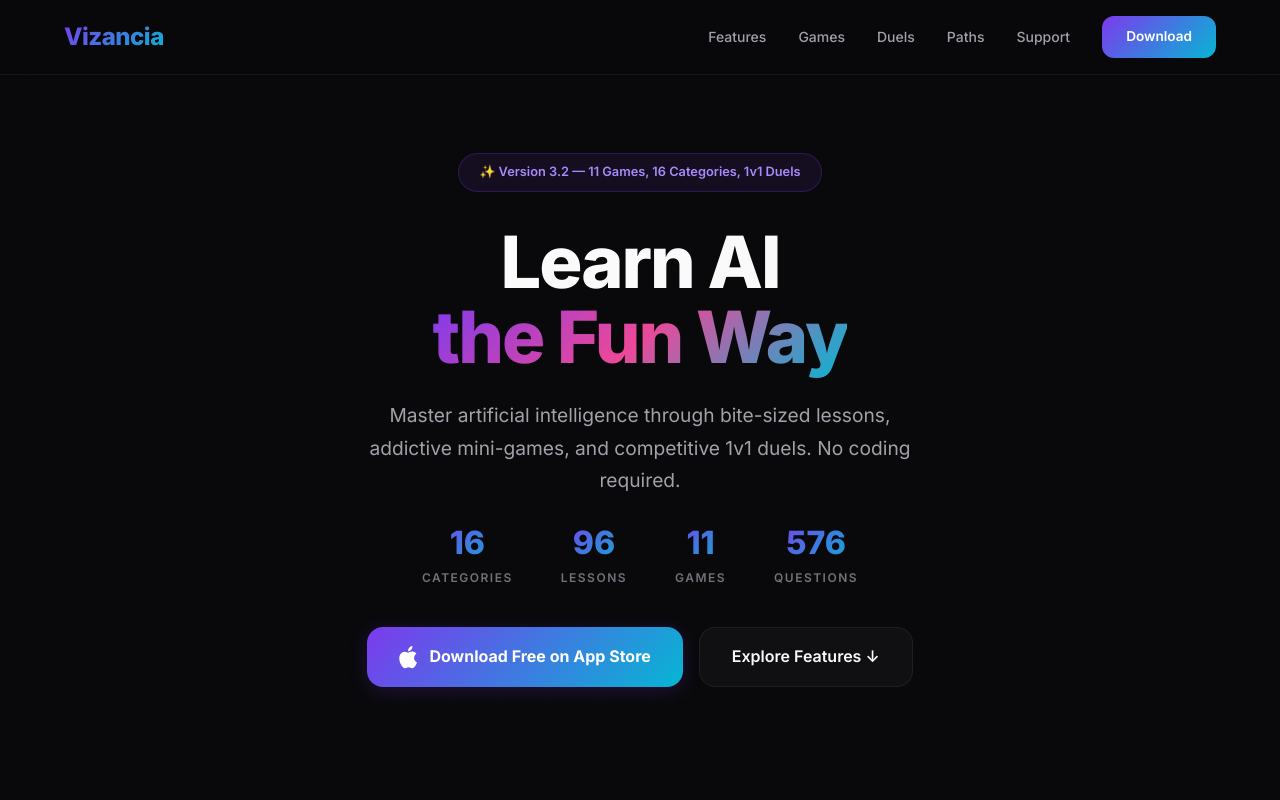
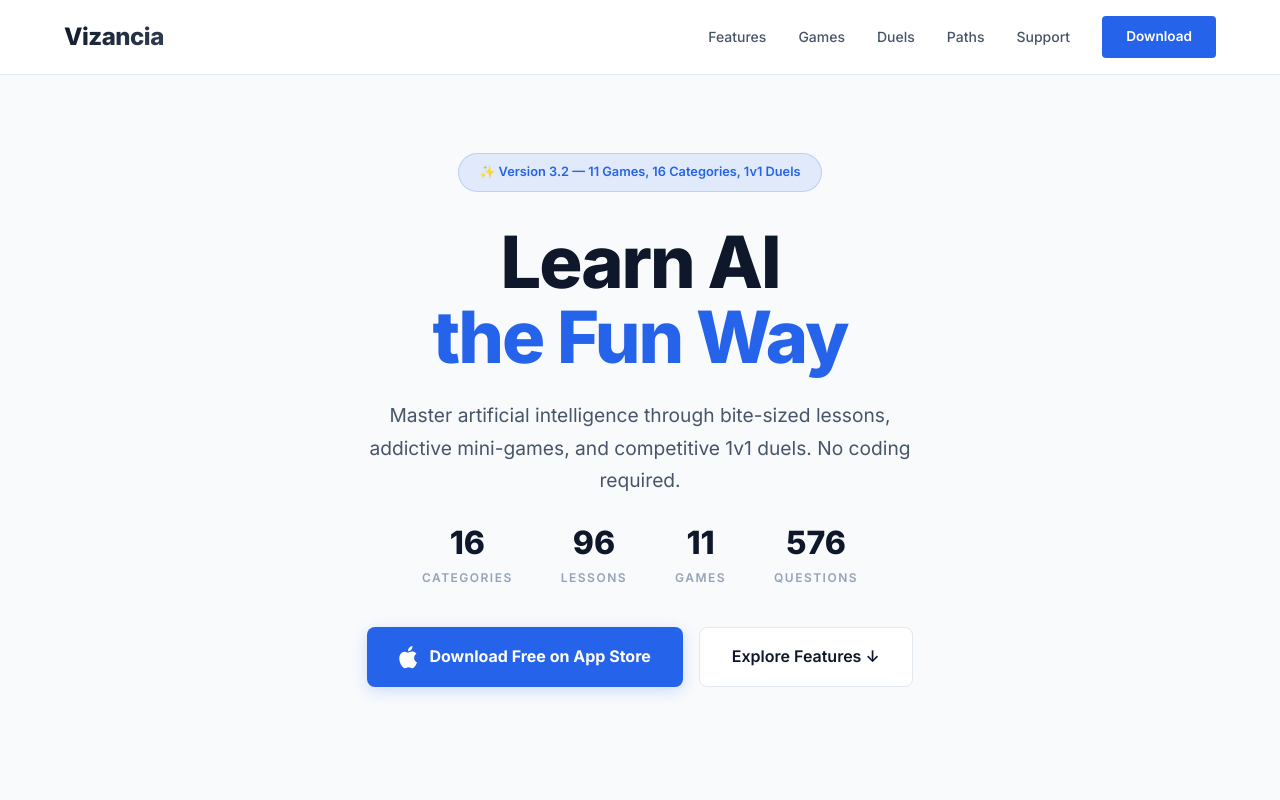
Before and after one commit to Odin686/-vizancia-site, a plain HTML site: page index.html in a window 1280 px wide. Shown: the top 800 px of the page. Drawn offline with Linux system fonts and the light colour scheme.

Commit message:
Refactor layout and color scheme to be professional and sleek, removing AI animations

```diff
--- a/index.html
+++ b/index.html
@@ -16,8 +16,6 @@
     <link rel="stylesheet" href="styles.css">
 </head>
 <body>
-
-<canvas id="gridCanvas"></canvas>
 
 <!-- Navigation -->
 <nav id="navbar">
@@ -90,36 +88,36 @@
 
     <div class="bento-grid">
         <div class="bento-card featured reveal reveal-delay-1">
-            <div class="bento-icon" style="background:rgba(124,58,237,0.12);">📚</div>
+            <div class="bento-icon">📚</div>
             <h3>16 Learning Categories · 96+ Lessons</h3>
             <p>From "What is AI?" to Neural Networks, NLP, Computer Vision, and AI Ethics — each lesson breaks down complex topics into engaging cards with real-world examples. Dynamic questions adapt to keep you challenged.</p>
             <span class="bento-tag">Core Learning</span>
         </div>
         <div class="bento-card reveal reveal-delay-2">
-            <div class="bento-icon" style="background:rgba(6,182,212,0.12);">🎮</div>
+            <div class="bento-icon">🎮</div>
             <h3>11 Mini-Games</h3>
             <p>Speed rounds, memory grids, word searches, falling words — reinforce knowledge through addictive play with combos and score multipliers.</p>
             <span class="bento-tag">Play to Learn</span>
         </div>
         <div class="bento-card reveal reveal-delay-1">
-            <div class="bento-icon" style="background:rgba(236,72,153,0.12);">⚔️</div>
+            <div class="bento-icon">⚔️</div>
             <h3>1v1 Duels</h3>
             <p>Challenge friends or get matched with opponents worldwide via Game Center. Can't find a match? Play against AI bots at Easy, Medium, or Hard difficulty.</p>
             <span class="bento-tag">Competitive</span>
         </div>
         <div class="bento-card reveal reveal-delay-2">
-            <div class="bento-icon" style="background:rgba(245,158,11,0.12);">⚡</div>
+            <div class="bento-icon">⚡</div>
             <h3>XP & 20 Levels</h3>
             <p>Earn XP from lessons, games, and duels. Maintain daily streaks and choose your pace: Casual, Regular, Serious, or Intense.</p>
         </div>
         <div class="bento-card featured reveal reveal-delay-3">
-            <div class="bento-icon" style="background:rgba(16,185,129,0.12);">🏆</div>
+            <div class="bento-icon">🏆</div>
             <h3>Leaderboards, Achievements & Trophies</h3>
             <p>Compete on global Game Center leaderboards for Total XP, Weekly XP, and Duel Victories. Collect 25+ achievements and 8 duel trophy milestones — from First Blood to Legendary Duelist.</p>
             <span class="bento-tag">Community</span>
         </div>
         <div class="bento-card reveal reveal-delay-1">
-            <div class="bento-icon" style="background:rgba(129,236,236,0.12);">🔒</div>
+            <div class="bento-icon">🔒</div>
             <h3>Privacy First</h3>
             <p>No account needed, no data collected, no servers. Your learning stays on your device. Completely free, no ads, no subscriptions.</p>
         </div>
@@ -238,70 +236,6 @@
 </footer>
 
 <script>
-// ── Dot Grid Canvas ──
-const canvas = document.getElementById('gridCanvas');
-const ctx = canvas.getContext('2d');
-let w, h, dots = [], mouse = {x: -1000, y: -1000};
-
-function resize() {
-    w = canvas.width = window.innerWidth;
-    h = canvas.height = window.innerHeight;
-    dots = [];
-    const spacing = 50;
-    for (let x = 0; x < w; x += spacing) {
-        for (let y = 0; y < h; y += spacing) {
-            dots.push({x, y, baseAlpha: 0.08 + Math.random() * 0.04});
-        }
-    }
-}
-
-function drawGrid() {
-    ctx.clearRect(0, 0, w, h);
-    dots.forEach(d => {
-        const dx = mouse.x - d.x, dy = mouse.y - d.y;
-        const dist = Math.sqrt(dx*dx + dy*dy);
-        const glow = dist < 200 ? (1 - dist/200) * 0.4 : 0;
-        const alpha = d.baseAlpha + glow;
-        const size = 1 + glow * 2;
-        ctx.beginPath();
-        ctx.arc(d.x, d.y, size, 0, Math.PI * 2);
-        ctx.fillStyle = `rgba(124, 58, 237, ${alpha})`;
-        ctx.fill();
-    });
-    requestAnimationFrame(drawGrid);
-}
-
-window.addEventListener('resize', resize);
-document.addEventListener('mousemove', e => { mouse.x = e.clientX; mouse.y = e.clientY; });
-resize();
-drawGrid();
-
-// ── Nav scroll effect ──
-const nav = document.getElementById('navbar');
-window.addEventListener('scroll', () => {
-    nav.classList.toggle('scrolled', window.scrollY > 50);
-});
-
-// ── Mobile menu ──
-const toggle = document.getElementById('menuToggle');
-const navLinks = document.getElementById('navLinks');
-toggle.addEventListener('click', () => {
-    toggle.classList.toggle('active');
-    navLinks.classList.toggle('open');
-});
-navLinks.querySelectorAll('a').forEach(a => {
-    a.addEventListener('click', () => {
-        toggle.classList.remove('active');
-        navLinks.classList.remove('open');
-    });
-});
-
-// ── Scroll reveal ──
-const observer = new IntersectionObserver((entries) => {
-    entries.forEach(e => { if (e.isIntersecting) e.target.classList.add('visible'); });
-}, {threshold: 0.08, rootMargin: '0px 0px -40px 0px'});
-document.querySelectorAll('.reveal').forEach(el => observer.observe(el));
-
 // ── Stat counter animation ──
 function animateCounters() {
     document.querySelectorAll('[data-target]').forEach(el => {
--- a/styles.css
+++ b/styles.css
@@ -1,26 +1,26 @@
 :root {
-    --primary: #7C3AED;
-    --primary-light: #A78BFA;
-    --primary-dark: #6D28D9;
-    --accent: #06B6D4;
-    --accent-light: #67E8F9;
-    --accent-warm: #F59E0B;
-    --bg-dark: #09090B;
-    --bg-surface: #111114;
-    --bg-card: rgba(255,255,255,0.03);
-    --bg-card-hover: rgba(255,255,255,0.06);
-    --text-primary: #FAFAFA;
-    --text-secondary: #A1A1AA;
-    --text-muted: #71717A;
-    --border: rgba(255,255,255,0.06);
-    --border-hover: rgba(124,58,237,0.4);
-    --gradient-1: linear-gradient(135deg, #7C3AED 0%, #06B6D4 100%);
-    --gradient-2: linear-gradient(135deg, #7C3AED 0%, #EC4899 50%, #06B6D4 100%);
-    --gradient-3: linear-gradient(135deg, #06B6D4 0%, #10B981 100%);
-    --shadow-glow: 0 0 80px rgba(124,58,237,0.15);
-    --radius: 16px;
-    --radius-sm: 12px;
-    --radius-lg: 24px;
+    --primary: #0F172A; /* Slate 900 */
+    --primary-light: #334155; /* Slate 700 */
+    --primary-dark: #020617; /* Slate 950 */
+    --accent: #2563EB; /* Corporate Blue */
+    --accent-light: #3B82F6; /* Blue 500 */
+    --accent-warm: #64748B; /* Slate 500 */
+    --bg-dark: #F8FAFC; /* Slate 50 - Light background */
+    --bg-surface: #FFFFFF; /* White */
+    --bg-card: #FFFFFF;
+    --bg-card-hover: #F1F5F9; /* Slate 100 */
+    --text-primary: #0F172A; /* Dark Slate */
+    --text-secondary: #475569; /* Slate 600 */
+    --text-muted: #94A3B8; /* Slate 400 */
+    --border: #E2E8F0; /* Slate 200 */
+    --border-hover: #CBD5E1; /* Slate 300 */
+    --gradient-1: linear-gradient(135deg, #0F172A 0%, #334155 100%);
+    --gradient-2: linear-gradient(135deg, #2563EB 0%, #1D4ED8 100%);
+    --gradient-3: linear-gradient(135deg, #334155 0%, #475569 100%);
+    --shadow-glow: 0 4px 20px rgba(0,0,0,0.05);
+    --radius: 8px;
+    --radius-sm: 4px;
+    --radius-lg: 12px;
 }
 
 *, *::before, *::after { margin:0; padding:0; box-sizing:border-box; }
@@ -36,24 +36,20 @@
     line-height: 1.6;
 }
 
-/* ── Canvas Background ── */
-#gridCanvas {
-    position: fixed; top:0; left:0; width:100%; height:100%;
-    z-index: 0; pointer-events: none; opacity: 0.4;
-}
+/* ── Canvas Background Removed ── */
 
 /* ── Navigation ── */
 nav {
     position: fixed; top:0; width:100%; z-index:100;
     padding: 16px 0;
     backdrop-filter: blur(20px) saturate(180%);
-    background: rgba(9,9,11,0.75);
+    background: rgba(255,255,255,0.9);
     border-bottom: 1px solid var(--border);
     transition: background 0.3s, box-shadow 0.3s;
 }
 nav.scrolled {
-    background: rgba(9,9,11,0.92);
-    box-shadow: 0 4px 30px rgba(0,0,0,0.3);
+    background: rgba(255,255,255,0.98);
+    box-shadow: 0 4px 15px rgba(0,0,0,0.05);
 }
 .nav-inner {
     max-width: 1200px; margin:0 auto; padding:0 24px;
@@ -74,15 +70,15 @@
 .nav-links a:hover { color: var(--text-primary); }
 .nav-cta {
     padding: 10px 24px !important; font-size: 0.85rem !important;
-    background: var(--gradient-1) !important;
-    -webkit-text-fill-color: white !important;
+    background: var(--accent) !important;
+    color: white !important;
     border-radius: var(--radius-sm) !important;
     font-weight: 600 !important;
     transition: transform 0.2s, box-shadow 0.2s !important;
 }
 .nav-cta:hover {
     transform: translateY(-1px) !important;
-    box-shadow: 0 8px 30px rgba(124,58,237,0.3) !important;
+    box-shadow: 0 4px 15px rgba(37,99,235,0.3) !important;
 }
 
 /* Mobile Menu */
@@ -112,43 +108,35 @@
 .hero-badge {
     display:inline-flex; align-items:center; gap:8px;
     padding: 8px 20px;
-    background: rgba(124,58,237,0.1);
-    border: 1px solid rgba(124,58,237,0.25);
+    background: rgba(37,99,235,0.1);
+    border: 1px solid rgba(37,99,235,0.2);
     border-radius: 100px;
     font-size: 0.8rem; font-weight: 600;
-    color: var(--primary-light);
+    color: var(--accent);
     margin-bottom: 32px;
-    animation: fadeInDown 0.6s ease-out;
 }
 .hero h1 {
     font-size: clamp(2.8rem, 7vw, 4.5rem);
     font-weight: 800; line-height: 1.05;
     letter-spacing: -2px; margin-bottom: 24px;
-    animation: fadeInUp 0.7s ease-out 0.1s both;
 }
 .gradient-text {
-    background: var(--gradient-2);
-    -webkit-background-clip: text; -webkit-text-fill-color: transparent;
-    background-clip: text;
+    color: var(--accent);
 }
 .hero p {
     font-size: 1.2rem; color: var(--text-secondary);
     line-height: 1.7; margin-bottom: 20px; max-width: 560px; margin-left:auto; margin-right:auto;
-    animation: fadeInUp 0.7s ease-out 0.2s both;
 }
 
 /* Hero Stats */
 .hero-stats {
     display:flex; justify-content:center; gap:48px;
     margin-bottom: 40px;
-    animation: fadeInUp 0.7s ease-out 0.3s both;
 }
 .hero-stat { text-align:center; }
 .hero-stat .num {
     font-size: 2rem; font-weight: 800;
-    background: var(--gradient-1);
-    -webkit-background-clip: text; -webkit-text-fill-color: transparent;
-    background-clip: text;
+    color: var(--primary);
 }
 .hero-stat .label {
     font-size: 0.75rem; color: var(--text-muted);
@@ -157,20 +145,19 @@
 
 .cta-group {
     display:flex; gap:16px; justify-content:center; flex-wrap:wrap;
-    animation: fadeInUp 0.7s ease-out 0.4s both;
 }
 .btn-primary {
     display:inline-flex; align-items:center; gap:10px;
     padding: 16px 32px;
-    background: var(--gradient-1); color:white;
+    background: var(--accent); color:white;
     text-decoration:none; border-radius: var(--radius);
     font-weight: 700; font-size: 1rem;
     transition: transform 0.25s, box-shadow 0.25s;
-    box-shadow: 0 4px 20px rgba(124,58,237,0.2);
+    box-shadow: 0 4px 15px rgba(37,99,235,0.2);
 }
 .btn-primary:hover {
     transform: translateY(-2px) scale(1.02);
-    box-shadow: 0 12px 40px rgba(124,58,237,0.35);
+    box-shadow: 0 8px 25px rgba(37,99,235,0.3);
 }
 .btn-secondary {
     display:inline-flex; align-items:center; gap:10px;
@@ -240,14 +227,14 @@
 .bento-card:hover::before { opacity: 1; }
 .bento-card.featured {
     grid-column: span 2;
-    background: linear-gradient(135deg, rgba(124,58,237,0.08) 0%, rgba(6,182,212,0.05) 100%);
-    border-color: rgba(124,58,237,0.15);
+    background: var(--bg-card);
 }
 .bento-icon {
     width: 52px; height: 52px;
     border-radius: var(--radius-sm);
     display:flex; align-items:center; justify-content:center;
     font-size: 1.5rem; margin-bottom: 24px;
+    background: rgba(37,99,235,0.1);
 }
 .bento-card h3 {
     font-size: 1.2rem; font-weight: 700; margin-bottom: 10px;
@@ -257,8 +244,8 @@
 }
 .bento-tag {
     display: inline-block; padding: 4px 12px;
-    background: rgba(124,58,237,0.15); border-radius: 100px;
-    font-size: 0.7rem; font-weight: 700; color: var(--primary-light);
+    background: rgba(37,99,235,0.1); border-radius: 100px;
+    font-size: 0.7rem; font-weight: 700; color: var(--accent);
     text-transform: uppercase; letter-spacing: 1px;
     margin-top: 16px;
 }
@@ -285,7 +272,7 @@
     font-size: 1.8rem; flex-shrink: 0;
     width: 48px; height: 48px;
     display: flex; align-items: center; justify-content: center;
-    background: rgba(124,58,237,0.1);
+    background: rgba(37,99,235,0.1);
     border-radius: var(--radius-sm);
 }
 .game-card h4 { font-size: 0.95rem; font-weight: 700; margin-bottom: 2px; }
@@ -314,7 +301,7 @@
 
 /* ── Duel Section ── */
 .duel-section {
-    background: linear-gradient(180deg, transparent 0%, rgba(124,58,237,0.04) 50%, transparent 100%);
+    background: var(--bg-card-hover);
 }
 .duel-grid {
     display: grid; grid-template-columns: 1fr 1fr 1fr; gap: 24px;
@@ -346,9 +333,7 @@
 .stat-item { text-align: center; }
 .stat-item .stat-num {
     font-size: 2.5rem; font-weight: 800;
-    background: var(--gradient-1);
-    -webkit-background-clip: text; -webkit-text-fill-color: transparent;
-    background-clip: text;
+    color: var(--accent);
 }
 .stat-item .stat-label {
     font-size: 0.8rem; color: var(--text-muted);
@@ -387,8 +372,8 @@
 .cta-card {
     text-align: center;
     padding: 64px 48px;
-    background: linear-gradient(135deg, rgba(124,58,237,0.08) 0%, rgba(6,182,212,0.06) 50%, rgba(236,72,153,0.04) 100%);
-    border: 1px solid rgba(124,58,237,0.2);
+    background: var(--bg-card);
+    border: 1px solid var(--border);
     border-radius: var(--radius-lg);
     position: relative;
     overflow: hidden;
@@ -396,8 +381,8 @@
 .cta-card::before {
     content: '';
     position: absolute; top: 0; left: 0; right: 0;
-    height: 2px;
-    background: var(--gradient-2);
+    height: 4px;
+    background: var(--accent);
 }
 .cta-card h2 {
     font-size: clamp(1.8rem, 4vw, 2.5rem);
@@ -442,22 +427,9 @@
 .footer-links a:hover { color: var(--text-primary); }
 
 /* ── Animations ── */
-@keyframes fadeInUp {
-    from { opacity:0; transform: translateY(24px); }
-    to { opacity:1; transform: translateY(0); }
+.reveal {
+    /* Removed */
 }
-@keyframes fadeInDown {
-    from { opacity:0; transform: translateY(-16px); }
-    to { opacity:1; transform: translateY(0); }
-}
-.reveal {
-    opacity: 0; transform: translateY(32px);
-    transition: opacity 0.7s cubic-bezier(0.16,1,0.3,1), transform 0.7s cubic-bezier(0.16,1,0.3,1);
-}
-.reveal.visible { opacity: 1; transform: translateY(0); }
-.reveal-delay-1 { transition-delay: 0.1s; }
-.reveal-delay-2 { transition-delay: 0.2s; }
-.reveal-delay-3 { transition-delay: 0.3s; }
 
 /* ── Responsive ── */
 @media (max-width: 960px) {
```
